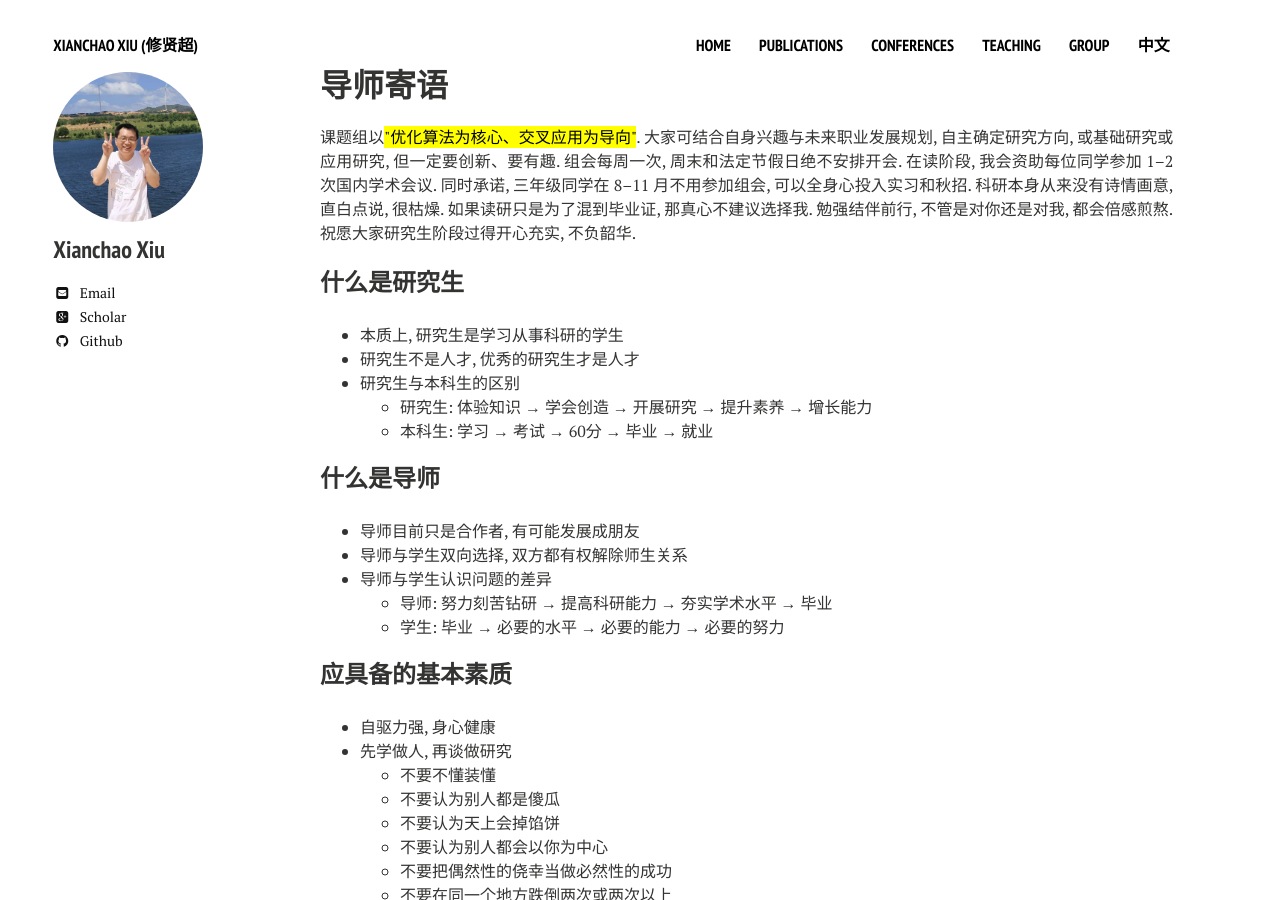
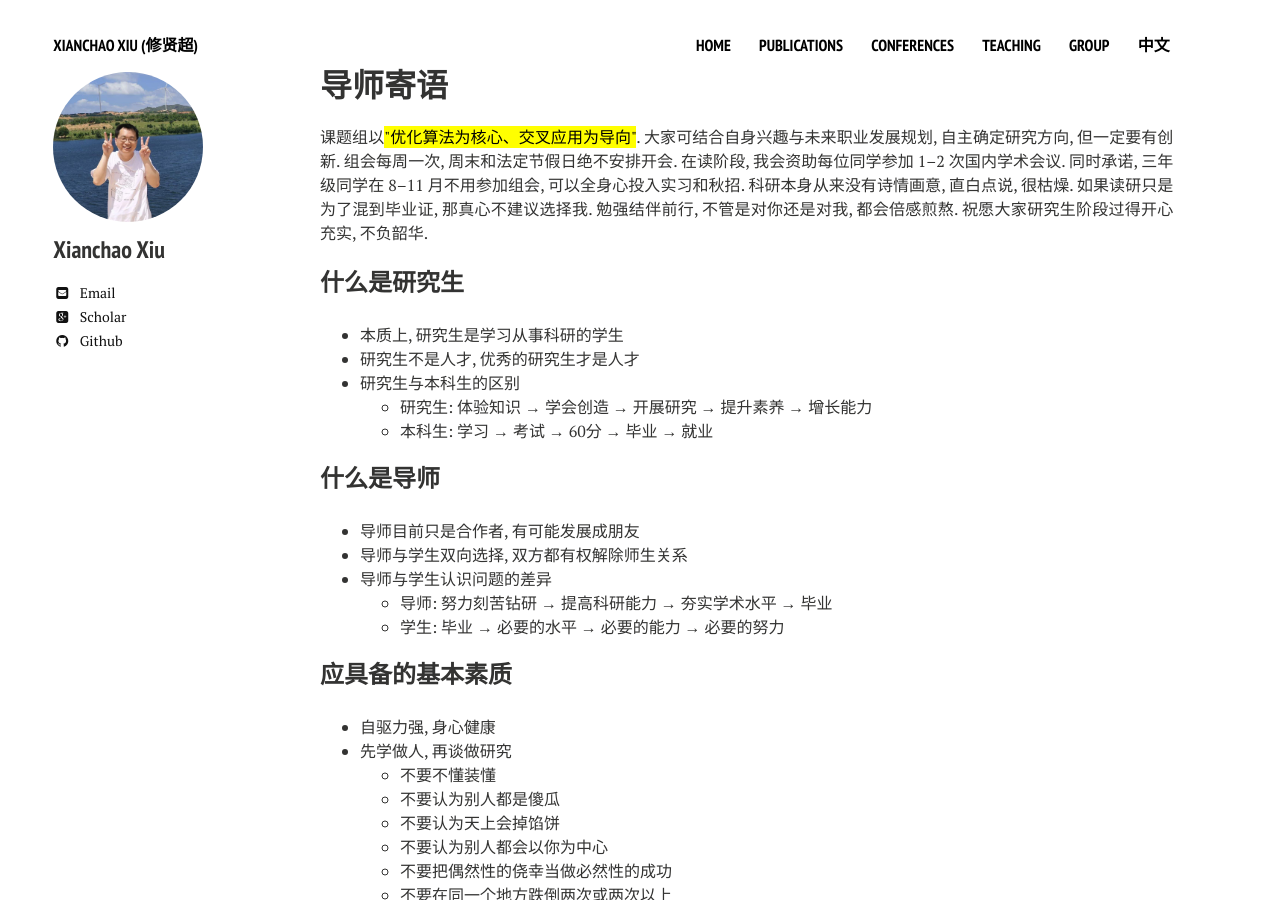
Before and after one commit to xianchaoxiu/xianchaoxiu.github.io, a Jekyll site: the page built from group/reading/index.md, in a window 1280 px wide and 900 px high. Built offline with Jekyll 4.4.1, drawn with Linux system fonts in a browser that asks for light colours; nearby versions of some CDN libraries.

Commit message:
Update index.md

```diff
--- a/group/reading/index.md
+++ b/group/reading/index.md
@@ -6,7 +6,7 @@ share: false
 ---
 
 课题组以<mark>"优化算法为核心、交叉应用为导向"</mark>.
-大家可结合自身兴趣与未来职业发展规划, 自主确定研究方向, 或基础研究或应用研究, 但一定要创新、要有趣.
+大家可结合自身兴趣与未来职业发展规划, 自主确定研究方向, 但一定要有创新.
 组会每周一次, 周末和法定节假日绝不安排开会.
 在读阶段, 我会资助每位同学参加 1–2 次国内学术会议.
 同时承诺, 三年级同学在 8–11 月不用参加组会, 可以全身心投入实习和秋招.
```
